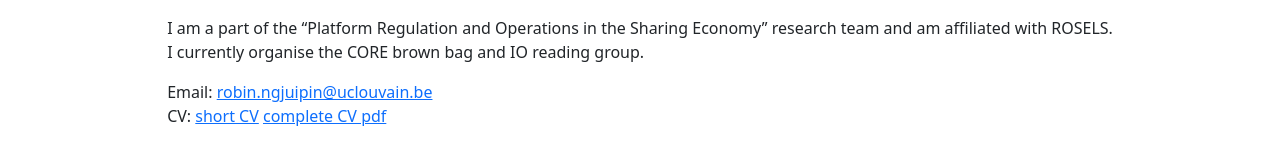
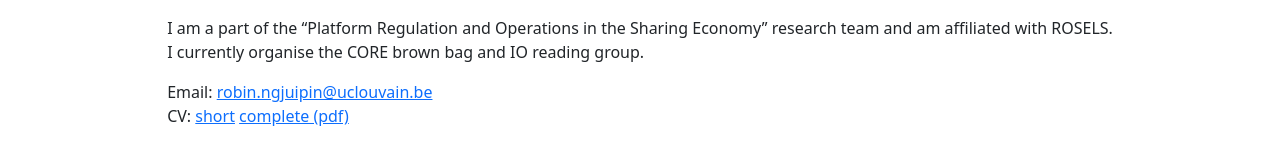
Before and after one commit to robin-ng/1, a Jekyll site: the page built from about.md, in a window 1280 px wide. Shown: the part 274-439 px from the top of the page. Built offline with Jekyll 4.4.1, drawn with Linux system fonts in a browser that asks for light colours.

Commit message:
may update

```diff
--- a/about.md
+++ b/about.md
@@ -17,4 +17,4 @@ I currently organise the CORE brown bag and IO reading group.
 <!-- I also hold the graduate research fellowship grant from the social science research council. -->
 
 Email: [robin.ngjuipin@uclouvain.be](mailto:robin.ngjuipin@uclouvain.be)\
-CV: [short CV]({{ site.url }}/cv/) [complete CV pdf]({{ site.url }}/download/cv.pdf)
+CV: [short]({{ site.url }}/cv/) [complete (pdf)]({{ site.url }}/download/cv.pdf)
```
Also changed, not shown: CV.md (+1 -1 lines).
